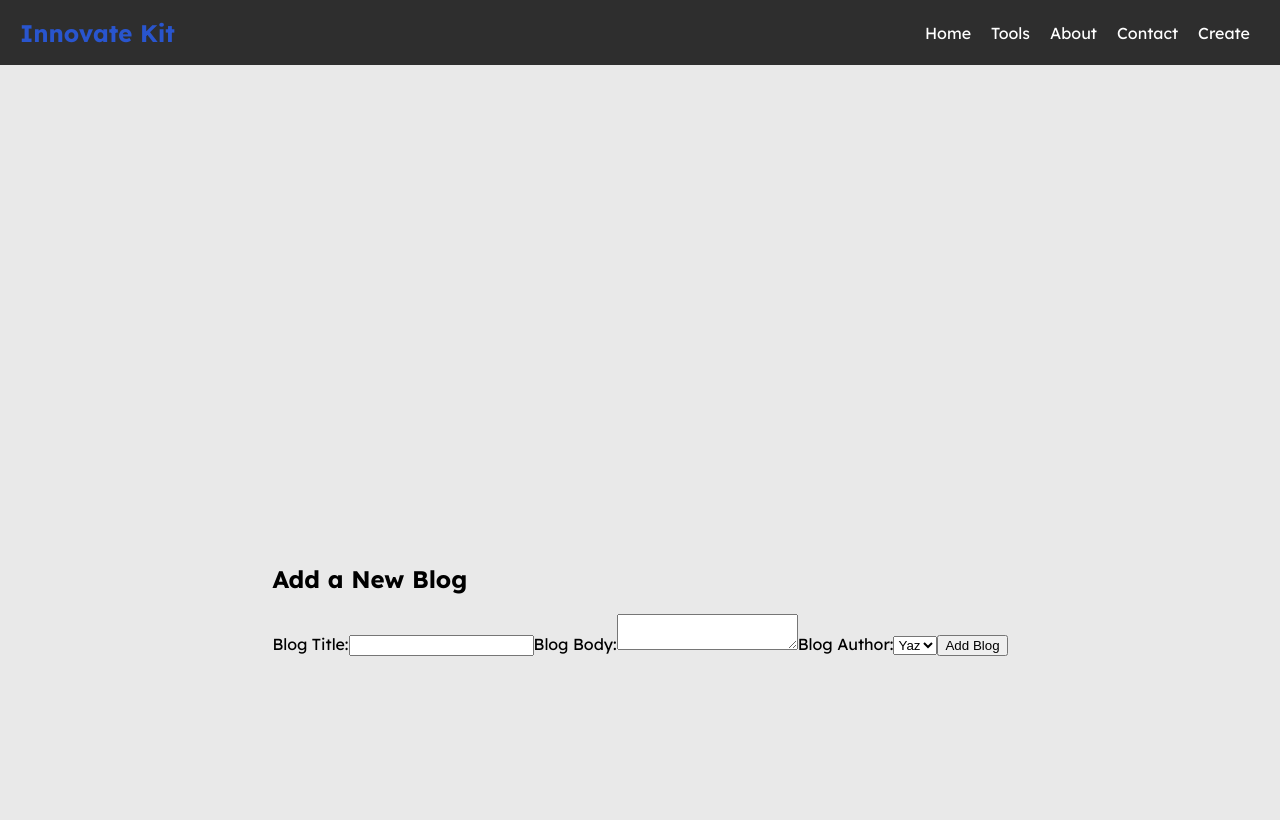
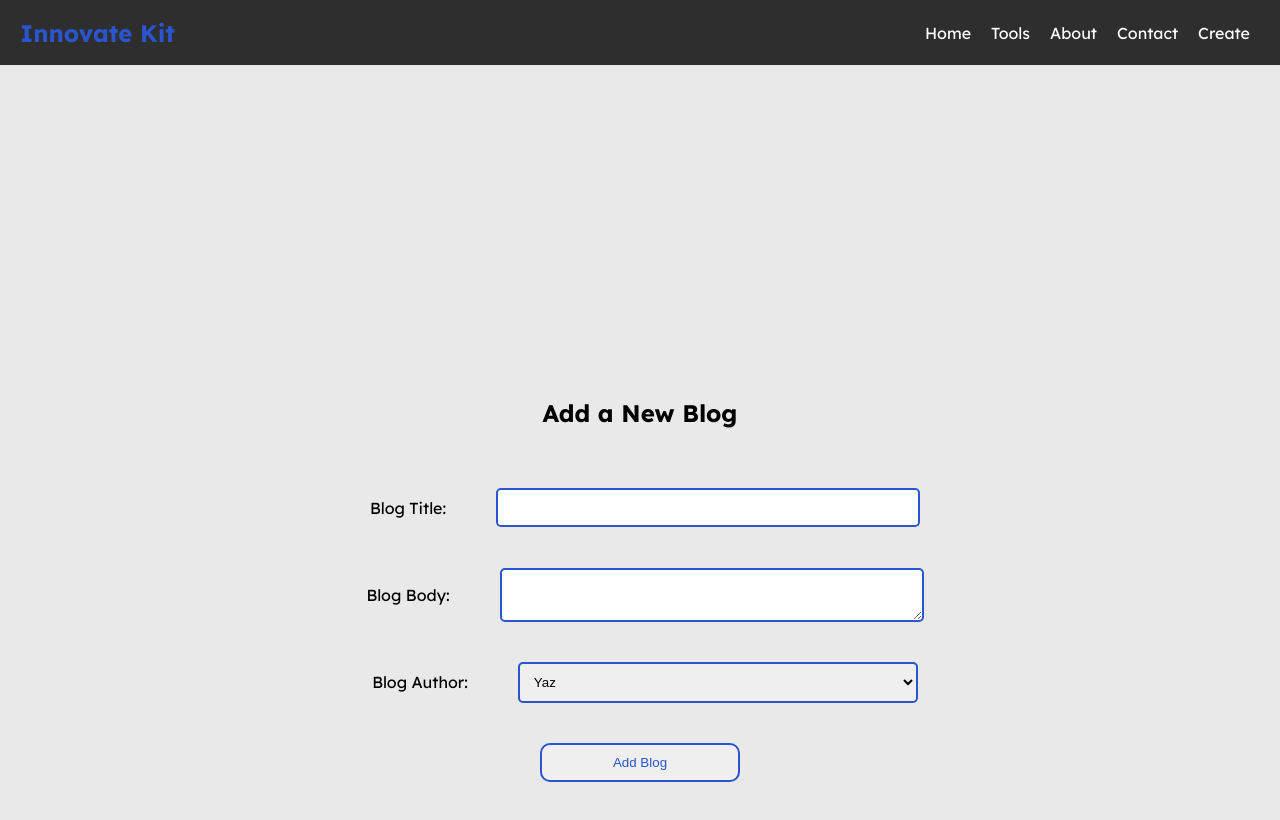
Before and after one commit to Xorbite/ReactDemo, a React (Create React App) app in the folder innovate-kit/: page /create in a window 1280 px wide. Shown: the top 820 px of the page. Built offline with nearby package versions, Linux system fonts and the light colour scheme.

Commit message:
Added form styling

```diff
--- a/innovate-kit/src/components/Create.js
+++ b/innovate-kit/src/components/Create.js
@@ -3,21 +3,27 @@ const Create = () => {
         <div className="create">
             <h2>Add a New Blog</h2>
             <form>
+                <div className="form-items">
                     <label>Blog Title:</label>
                     <input
                         type="text"
                         required
                     />
+                </div>
+                <div className="form-items">
                     <label>Blog Body:</label>
                     <textarea
                         required
                     ></textarea>
+                </div>
+                <div className="form-items">
                 <label>Blog Author:</label>
                     <select>
                         <option value="Yaz">Yaz</option>
                         <option value="Yaz">Yaz</option>
                         <option value="Yaz">Yaz</option>
                     </select>
+                </div>
                 <button>Add Blog</button>
             </form>
         </div>
--- a/innovate-kit/src/index.css
+++ b/innovate-kit/src/index.css
@@ -76,6 +76,87 @@ body {
   width: 60%;
   background-color: rgb(233, 233, 233);
 }
+
+.create {
+  display: flex;
+  flex-wrap: wrap;
+  justify-content: center;
+  align-items: center;
+  text-align: center;
+  height: 100vh;
+  margin: auto;
+  max-width: auto;
+  width: 80%;
+  background-color: rgb(233, 233, 233);
+  flex-direction: column;
+}
+
+.create > form {
+  display: flex;
+  flex-wrap: wrap;
+  justify-content: center;
+  align-items: center;
+  text-align: center;
+  margin: auto;
+  background-color: rgb(233, 233, 233);
+  flex-direction: column;
+  margin: 20px;
+}
+
+.create > form .form-items {
+  display: flex;
+  flex-wrap: wrap;
+  justify-content: center;
+  align-items: center;
+  text-align: center;
+  margin: auto;
+  background-color: rgb(233, 233, 233);
+  flex-direction: row;
+}
+
+.create > form .form-items > * {
+  margin: 20px;
+  padding: 10px;
+  border-radius: 5px;
+}
+
+.create > form .form-items > input {
+  border: 2px solid #2955ce;
+  width: 400px;
+}
+
+.create > form .form-items > select {
+  border: 2px solid #2955ce;
+  width: 400px;
+
+}
+
+.create > form .form-items > textarea {
+  border: 2px solid #2955ce;
+  width: 400px;
+}
+
+.create > form button {
+  color: #2955ce;
+  width: 200px;
+  padding: 10px;
+  margin: 20px;
+  border-radius: 10px;
+  border: 2px solid #2955ce;
+}
+
+.create > form button:hover {
+  color: White;
+  transition: all 0.3s ease;
+  background-color: #2955ce;
+  scale: 1.1;
+  font-weight: bold;
+}
+
+.create > form button:not(:hover) {
+  transition: all 0.3s ease;
+}
+
 
 .content {
   display: flex;
```
Lines whose indentation alone changed are shown as unchanged.
